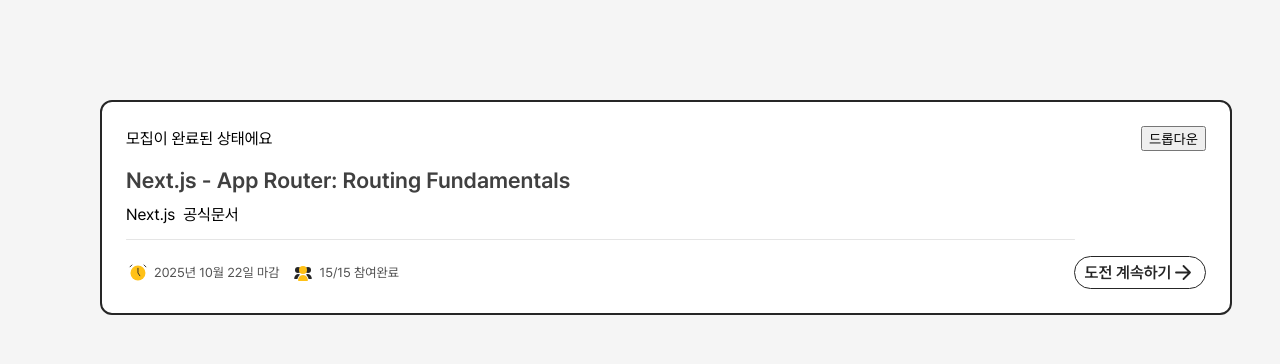
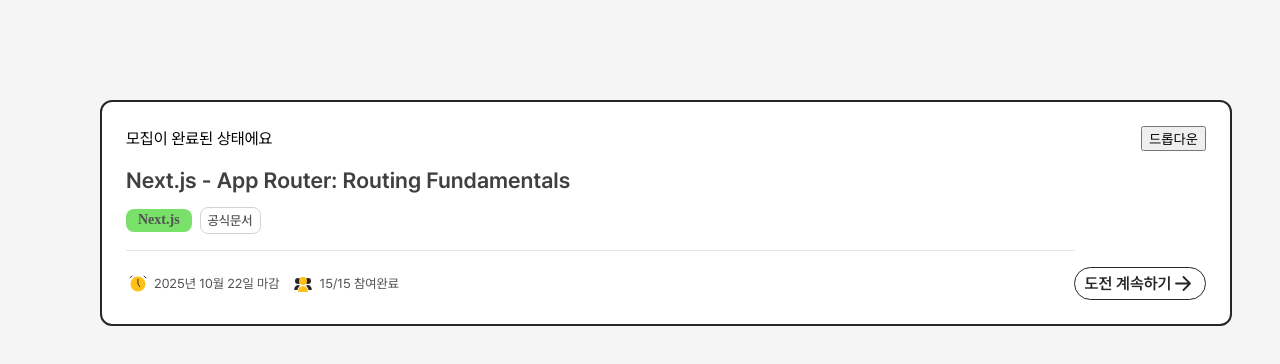
Before and after one commit to fs08-docthrough-team2/fs08-docthrough-team2-fe, a Next.js app: page /uitest in a window 1280 px wide. Shown: the top 364 px of the page. Built offline with nearby package versions, Linux system fonts and the light colour scheme.

Commit message:
feat: add Chips component to ChallengeCard

```diff
--- a/src/components/molecules/ChallengeCard/ChallengeCard.jsx
+++ b/src/components/molecules/ChallengeCard/ChallengeCard.jsx
@@ -5,6 +5,8 @@ import ic_deadline from '/public/icon/ic_deadline.svg';
 import ic_person from '/public/icon/ic_person.svg';
 import Button from '@/components/atoms/Button/Button';
 import { formatKoreanDate } from '@/lib/day.js';
+import TypeChip from '@/components/atoms/Chips/TypeChip';
+import CategoryChip from '@/components/atoms/Chips/CategoryChip';
 
 const ChallengeCard = ({
   isAdmin = false,
@@ -12,6 +14,8 @@ const ChallengeCard = ({
   total = 15,
   capacity = 15,
   challengeName = 'Next.js - App Router: Routing Fundamentals',
+  type = 'Next.js',
+  category = '공식문서',
 }) => {
   const formattedDueDate = formatKoreanDate(dueDate);
 
@@ -26,8 +30,8 @@ const ChallengeCard = ({
           <div className={styles.title}>{challengeName}</div>
         </div>
         <div className={styles.chipWrapper}>
-          <div>Next.js</div>
-          <div>공식문서</div>
+          <TypeChip label={type} color="green" />
+          <CategoryChip label={category} />
         </div>
       </div>
       <Image className={styles.stroke} src={stroke_lg} alt="stroke" />
--- a/src/styles/components/atoms/Chips/CategoryChip.module.scss
+++ b/src/styles/components/atoms/Chips/CategoryChip.module.scss
@@ -4,7 +4,7 @@
   align-items: center;
   padding: 5px 7px;
   gap: 10px;
-  align-self: flex-start;
+  align-self: center;
 
   border-radius: 8px;
   border: 1px solid #d4d4d4;
--- a/src/styles/components/atoms/Chips/TypeChip.module.scss
+++ b/src/styles/components/atoms/Chips/TypeChip.module.scss
@@ -3,7 +3,7 @@
   width: max-content;
   flex: 0 0 auto;
   align-items: center;
-  align-self: flex-start;
+  align-self: center;
   white-space: nowrap;
   justify-content: center;
   padding: 3px 12px;
--- a/src/styles/components/molecules/ChallengeCard/ChallengeCard.module.scss
+++ b/src/styles/components/molecules/ChallengeCard/ChallengeCard.module.scss
@@ -65,6 +65,7 @@
 
 .chipWrapper {
   display: flex;
+  align-items: center;
   gap: 8px;
 }
 
```
